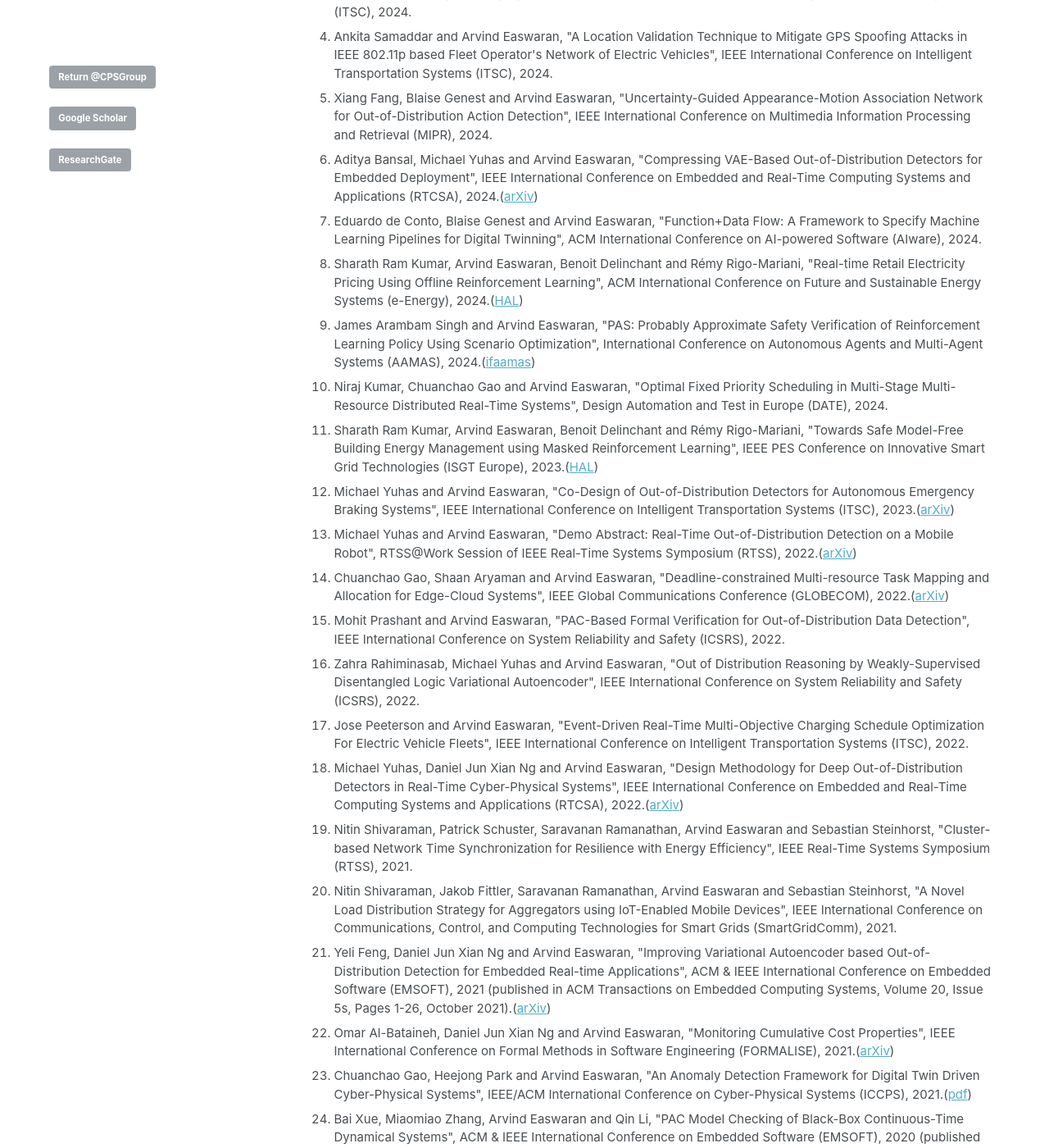
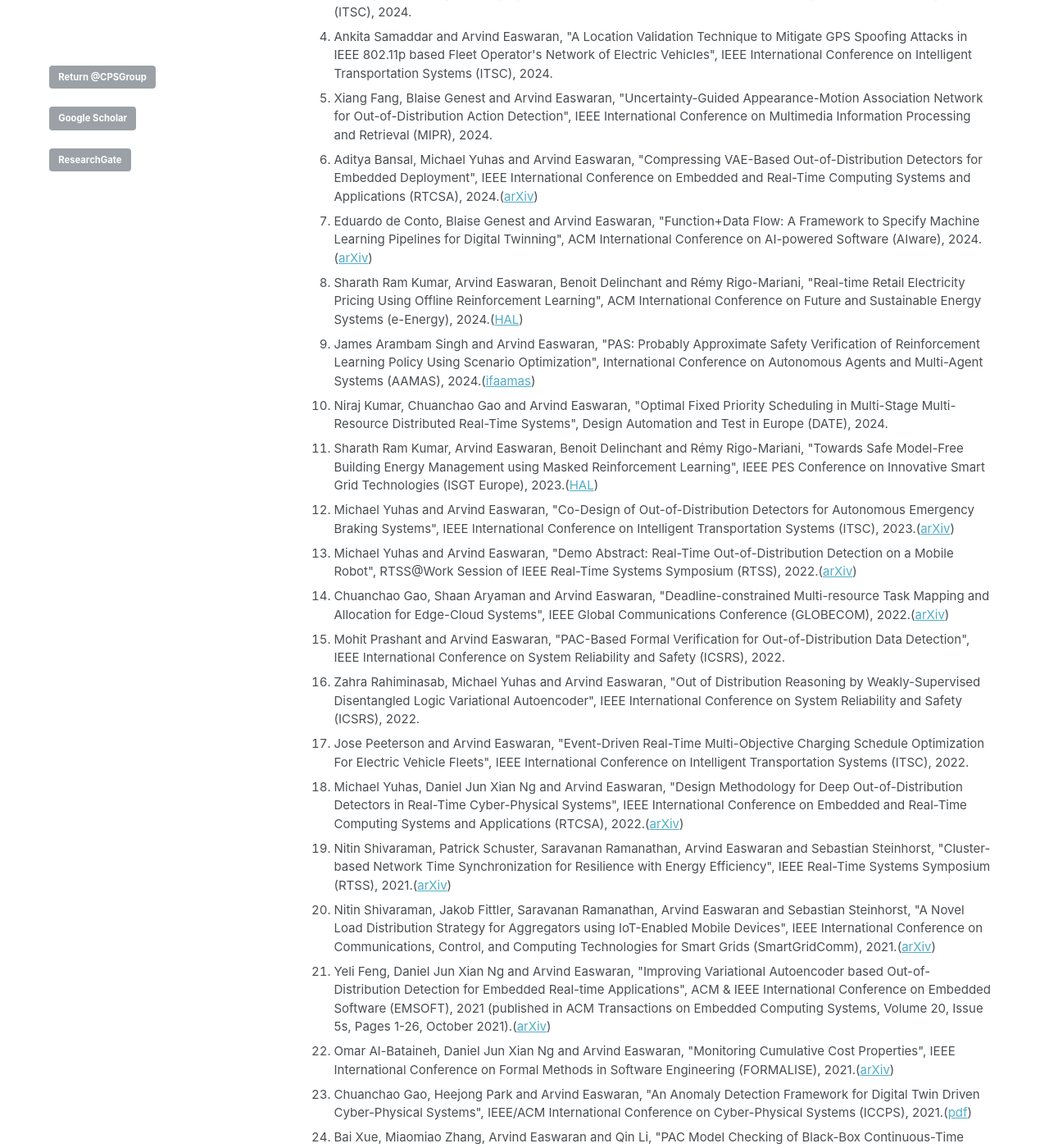
Before and after one commit to CPS-research-group/CPS-research-group.github.io, a Jekyll site: the page built from _pages/research_profile.md, in a window 1280 px wide and 1400 px high, scrolled down 2851 px. Shown: the whole window at 82% size. Built offline with Jekyll 4.4.1, drawn with Linux system fonts in a browser that asks for light colours; some of the changed text lies outside the part shown.

Commit message:
updates.

```diff
--- a/_pages/research_profile.md
+++ b/_pages/research_profile.md
@@ -24,7 +24,7 @@ a.a:active {color:#0000FF; text-decoration:none;}
 ## Journals
   <ol>
   		<li class="a">Suman Das, Michael Yuhas and Arvind Easwaran, "Interpretable Latent Space for Meteorological Out-of-Distribution Detection via Weak Supervision", ACM Transactions on Cyber-Physical Systems (TCPS), Volume 8, Issue 2, Pages 1-26, May 2024.</li>
-  		<li class="a">Subrat Prasad Panda, Blaise Genest, Arvind Easwaran, Rémy Rigo-Mariani and PengFeng Lin, "Methods for Mitigating Uncertainty in Real-Time Operations of a Connected Microgrid", Elsevier Sustainable Energy, Grids and Networks (SEGAN), accepted.</li>
+  		<li class="a">Subrat Prasad Panda, Blaise Genest, Arvind Easwaran, Rémy Rigo-Mariani and PengFeng Lin, "Methods for Mitigating Uncertainty in Real-Time Operations of a Connected Microgrid", Elsevier Sustainable Energy, Grids and Networks (SEGAN), accepted.(<a href="https://arxiv.org/abs/2409.19568">arXiv</a>)</li>
   		<li class="a">Ankita Samaddar and Arvind Easwaran, "Online Distributed Schedule Randomization to Mitigate Timing Attacks in Industrial Control Systems", ACM Transactions on Embedded Computing Systems (TECS), Volume 22, Issue 6, Pages 1-39, November 2023.(<a href="https://dl.acm.org/doi/10.1145/3624584">ACM Digital Library</a>)</li>
   		<li class="a">Ankita Samaddar and Arvind Easwaran, "Online Schedule Randomization to Mitigate Timing Attacks in 5G Periodic URLLC Communications", ACM Transactions on Sensor Networks (TOSN), Volume 19, Issue 4, Pages 1-26, July 2023.</li>
   	  <li class="a">Sundar Vijayakumar, Saravanan Ramanathan and Arvind Easwaran, "Design and Analyses of Functional Mode Changes for Mixed-Criticality Systems", Springer Real-Time Systems, Volume 59, Pages 69-121, August 2022.(<a href="https://rdcu.be/cT2T9">Springer-SharedIt</a>)</li>
@@ -63,12 +63,12 @@ a.a:active {color:#0000FF; text-decoration:none;}
 ## Conferences
    <ol>
    			<li class="a">Chuanchao Gao, Niraj Kumar and Arvind Easwaran, "Energy-Efficient Real-Time Job Mapping and Resource Management in Mobile-Edge Computing", IEEE Real-Time Systems Symposium (RTSS), 2024.</li>
-   			<li class="a">Subrat Panda, Blaise Genest, Arvind Easwaran and Ponnuthurai Suganthan, "Vanilla Gradient Descent for Oblique Decision Trees", European Conference on Artificial Intelligence (ECAI), 2024.</li>
+   			<li class="a">Subrat Panda, Blaise Genest, Arvind Easwaran and Ponnuthurai Suganthan, "Vanilla Gradient Descent for Oblique Decision Trees", European Conference on Artificial Intelligence (ECAI), 2024.(<a href="https://arxiv.org/abs/2408.09135">arXiv</a>)</li>
    			<li class="a">Mainak Dan and Arvind Easwaran, "A Cooperative Bargaining Game Framework for Vehicle-to-Vehicle Energy Sharing and Trading at Charging Stations", IEEE International Conference on Intelligent Transportation Systems (ITSC), 2024.</li>
    			<li class="a">Ankita Samaddar and Arvind Easwaran, "A Location Validation Technique to Mitigate GPS Spoofing Attacks in IEEE 802.11p based Fleet Operator's Network of Electric Vehicles", IEEE International Conference on Intelligent Transportation Systems (ITSC), 2024.</li>
 	    	<li class="a">Xiang Fang, Blaise Genest and Arvind Easwaran, "Uncertainty-Guided Appearance-Motion Association Network for Out-of-Distribution Action Detection", IEEE International Conference on Multimedia Information Processing and Retrieval (MIPR), 2024.</li>
 	    	<li class="a">Aditya Bansal, Michael Yuhas and Arvind Easwaran, "Compressing VAE-Based Out-of-Distribution Detectors for Embedded Deployment", IEEE International Conference on Embedded and Real-Time Computing Systems and Applications (RTCSA), 2024.(<a href="https://arxiv.org/pdf/2409.00880">arXiv</a>)</li>
-   			<li class="a">Eduardo de Conto, Blaise Genest and Arvind Easwaran, "Function+Data Flow: A Framework to Specify Machine Learning  Pipelines for Digital Twinning", ACM International Conference on AI-powered Software (AIware), 2024.</li>
+   			<li class="a">Eduardo de Conto, Blaise Genest and Arvind Easwaran, "Function+Data Flow: A Framework to Specify Machine Learning  Pipelines for Digital Twinning", ACM International Conference on AI-powered Software (AIware), 2024.(<a href="http://arxiv.org/abs/2406.19670">arXiv</a>)</li>
    			<li class="a">Sharath Ram Kumar, Arvind Easwaran, Benoit Delinchant and Rémy Rigo-Mariani, "Real-time Retail Electricity Pricing Using Offline Reinforcement Learning", ACM International Conference on Future and Sustainable Energy Systems (e-Energy), 2024.(<a href="https://cnrs.hal.science/hal-04606295/">HAL</a>)</li>
    			<li class="a">James Arambam Singh and Arvind Easwaran, "PAS: Probably Approximate Safety Verification of Reinforcement Learning Policy Using Scenario Optimization", International Conference on Autonomous Agents and Multi-Agent Systems (AAMAS), 2024.(<a href="https://www.ifaamas.org/Proceedings/aamas2024/pdfs/p1745.pdf">ifaamas</a>)</li>
    			<li class="a">Niraj Kumar, Chuanchao Gao and Arvind Easwaran, "Optimal Fixed Priority Scheduling in Multi-Stage Multi-Resource Distributed Real-Time Systems", Design Automation and Test in Europe (DATE), 2024.</li>
@@ -80,8 +80,8 @@ a.a:active {color:#0000FF; text-decoration:none;}
    		  <li class="a">Zahra Rahiminasab, Michael Yuhas and Arvind Easwaran, "Out of Distribution Reasoning by Weakly-Supervised Disentangled Logic Variational Autoencoder", IEEE International Conference on System Reliability and Safety (ICSRS), 2022.</li>
 		  <li class="a">Jose Peeterson and Arvind Easwaran, "Event-Driven Real-Time Multi-Objective Charging Schedule Optimization For Electric Vehicle Fleets", IEEE International Conference on Intelligent Transportation Systems (ITSC), 2022.</li>
 	    	  <li class="a">Michael Yuhas, Daniel Jun Xian Ng and Arvind Easwaran, "Design Methodology for Deep Out-of-Distribution Detectors in Real-Time Cyber-Physical Systems", IEEE International Conference on Embedded and Real-Time Computing Systems and Applications (RTCSA), 2022.(<a href="https://arxiv.org/pdf/2207.14694">arXiv</a>)</li>
-	    	  <li class="a">Nitin Shivaraman, Patrick Schuster, Saravanan Ramanathan, Arvind Easwaran and Sebastian Steinhorst, "Cluster-based Network Time Synchronization for Resilience with Energy Efficiency", IEEE Real-Time Systems Symposium (RTSS), 2021.</li>
-      	    	  <li class="a">Nitin Shivaraman, Jakob Fittler, Saravanan Ramanathan, Arvind Easwaran and Sebastian Steinhorst, "A Novel Load Distribution Strategy for Aggregators using IoT-Enabled Mobile Devices", IEEE International Conference on Communications, Control, and Computing Technologies for Smart Grids (SmartGridComm), 2021.</li>
+	    	  <li class="a">Nitin Shivaraman, Patrick Schuster, Saravanan Ramanathan, Arvind Easwaran and Sebastian Steinhorst, "Cluster-based Network Time Synchronization for Resilience with Energy Efficiency", IEEE Real-Time Systems Symposium (RTSS), 2021.(<a href="https://arxiv.org/abs/2409.14323">arXiv</a>)</li>
+      	    	  <li class="a">Nitin Shivaraman, Jakob Fittler, Saravanan Ramanathan, Arvind Easwaran and Sebastian Steinhorst, "A Novel Load Distribution Strategy for Aggregators using IoT-Enabled Mobile Devices", IEEE International Conference on Communications, Control, and Computing Technologies for Smart Grids (SmartGridComm), 2021.(<a href="https://arxiv.org/abs/2409.14293">arXiv</a>)</li>
      		  <li class="a">Yeli Feng, Daniel Jun Xian Ng and Arvind Easwaran, "Improving Variational Autoencoder based Out-of-Distribution Detection for Embedded Real-time Applications", ACM & IEEE International Conference on Embedded Software (EMSOFT), 2021 (published in ACM Transactions on Embedded Computing Systems, Volume 20, Issue 5s, Pages 1-26, October 2021).(<a href="http://arxiv.org/abs/2107.11750">arXiv</a>)</li>
    		  <li class="a">Omar Al-Bataineh, Daniel Jun Xian Ng and Arvind Easwaran, "Monitoring Cumulative Cost Properties", IEEE International Conference on Formal Methods in Software Engineering (FORMALISE), 2021.(<a href="https://arxiv.org/abs/2104.11474">arXiv</a>)</li>
    		  <li class="a">Chuanchao Gao, Heejong Park and Arvind Easwaran, "An Anomaly Detection Framework for Digital Twin Driven Cyber-Physical Systems", IEEE/ACM International Conference on Cyber-Physical Systems (ICCPS), 2021.(<a href="https://dl.acm.org/doi/pdf/10.1145/3450267.3450533">pdf</a>)</li>
```
